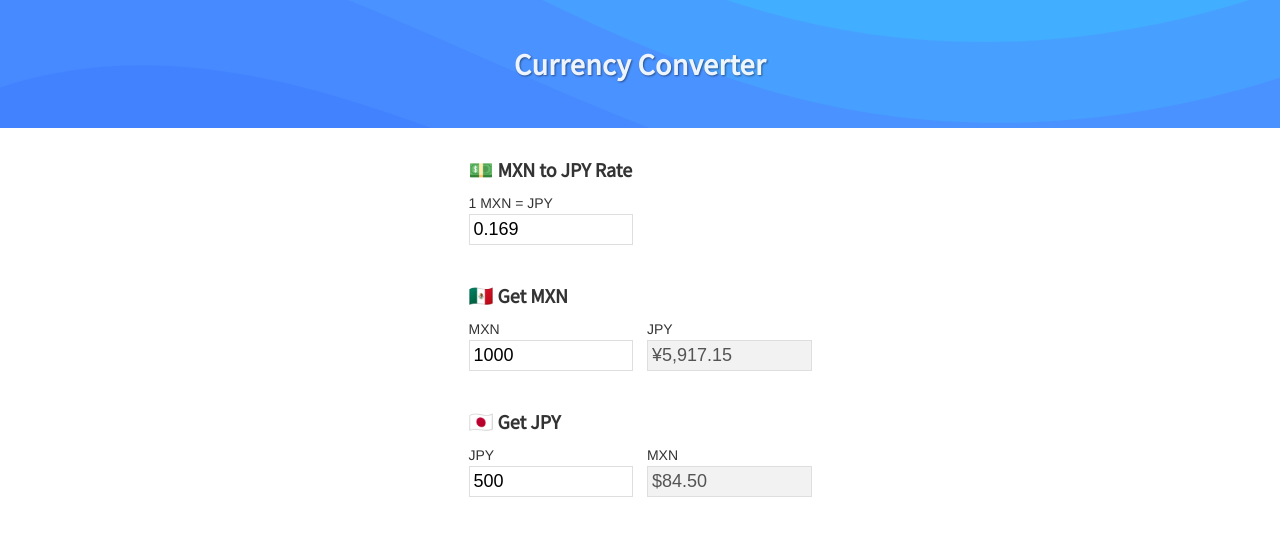
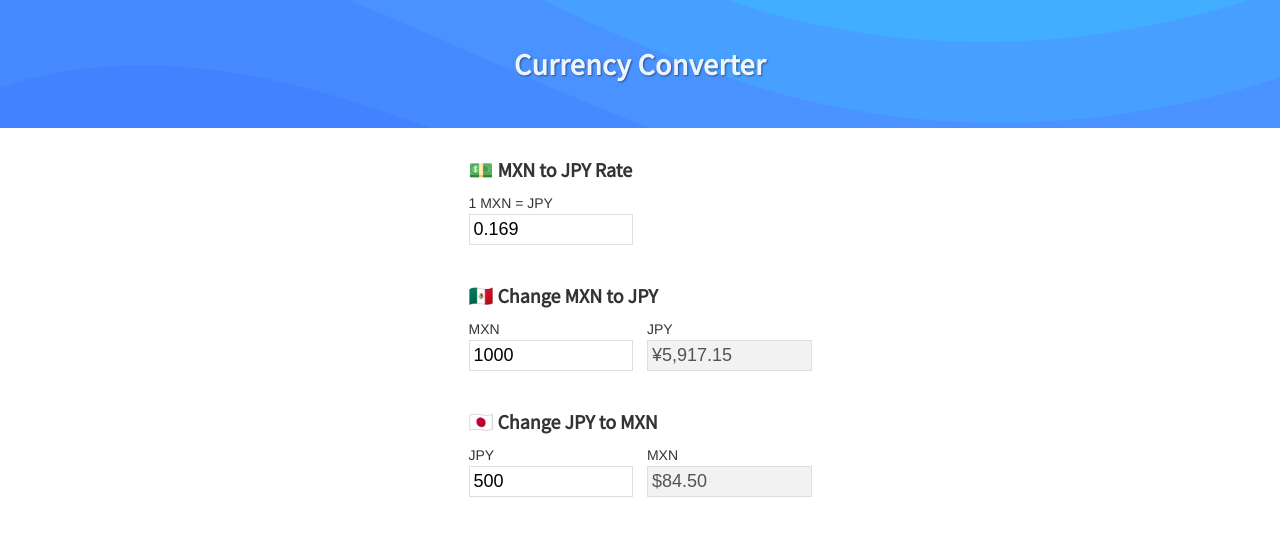
Before and after one commit to chepetime/money-converter, a Vue app: page / in a window 1280 px wide. Shown: the top 536 px of the page. Built offline with nearby package versions, Linux system fonts and the light colour scheme.

Commit message:
Quick commit

```diff
--- a/src/App.vue
+++ b/src/App.vue
@@ -1,12 +1,10 @@
 <template>
   <div id="app">
-
     <!-- Header -->
 
     <router-view/>
 
     <!-- Footer -->
-
   </div>
 </template>
 
--- a/src/components/TheMoneyExchange.vue
+++ b/src/components/TheMoneyExchange.vue
@@ -30,7 +30,7 @@
       <!-- Money Group -->
       <div class="c-money-group">
         <div class="l-wrapper l-wrapper--mobile">
-          <p class="c-money-group__legend"><span class="flag">🇲🇽</span> Get MXN</p>
+          <p class="c-money-group__legend"><span class="flag">🇲🇽</span> Change MXN to JPY</p>
           <div class="c-money-group__fields">
             <fieldset><legend>MXN</legend><input type="number" name="mxn" placeholder="0" v-model="currency.mxn"></fieldset>
             <fieldset><legend>JPY</legend><input type="text" name="jpy" placeholder="JPY" disabled="true" :value="formatPriceJpy(jpy)"></fieldset>
@@ -41,7 +41,7 @@
       <!-- Money Group -->
       <div class="c-money-group">
         <div class="l-wrapper l-wrapper--mobile">
-          <p class="c-money-group__legend"><span class="flag">🇯🇵</span> Get JPY</p>
+          <p class="c-money-group__legend"><span class="flag">🇯🇵</span> Change JPY to MXN</p>
           <div class="c-money-group__fields">
             <fieldset><legend>JPY</legend><input type="number" name="jpy" placeholder="0" v-model="currency.jpy"></fieldset>
             <fieldset><legend>MXN</legend><input type="text" name="mxn" placeholder="MXN" disabled="true" :value="formatPrice(mxn, 'MXN')"></fieldset>
```
